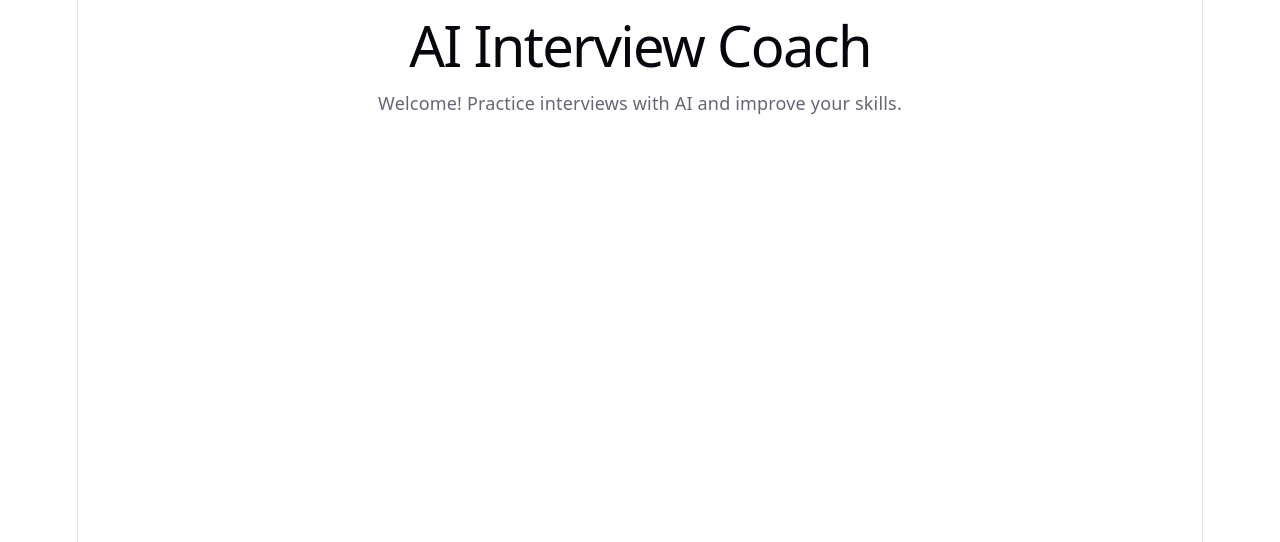
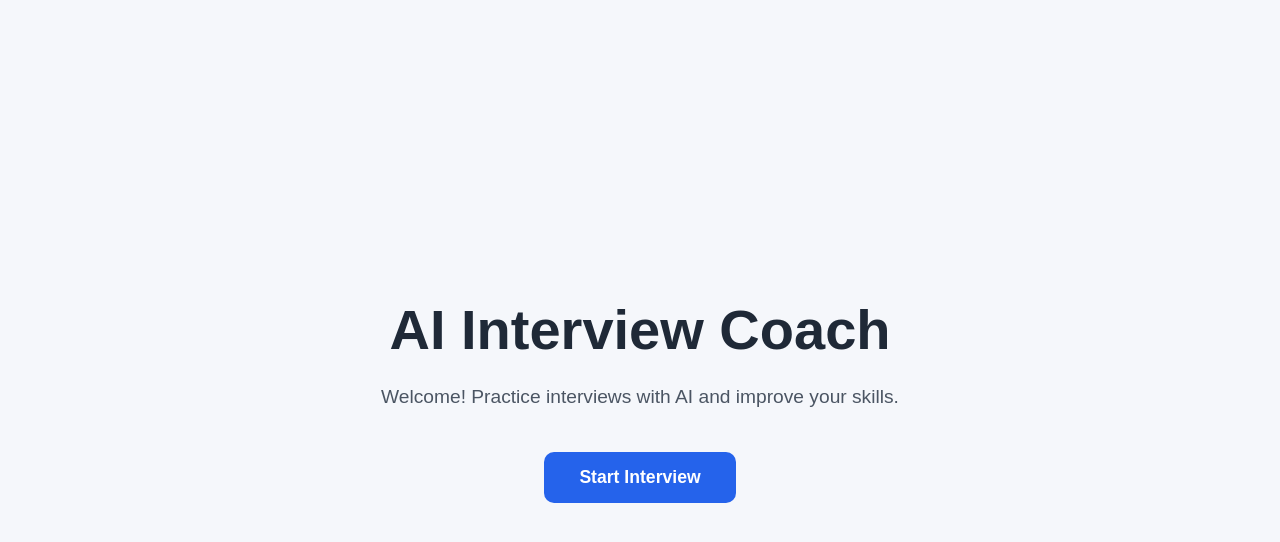
Before and after one commit to onamh/Interview-AI, a React app in the folder frontend/: page / in a window 1280 px wide. Shown: the top 542 px of the page. Built offline with nearby package versions, Linux system fonts and the light colour scheme; the HTML template or start-up script is replaced by a standard one.

Commit message:
Initial home page setup

```diff
--- a/frontend/src/App.css
+++ b/frontend/src/App.css
@@ -1,14 +1,4 @@
-.container {
-  text-align: center;
-  margin-top: 80px;
+#root {
+  width: 100%;
+  min-height: 100vh;
 }
-
-button {
-  padding: 12px 24px;
-  font-size: 16px;
-  cursor: pointer;
-}
-
-h2 {
-  margin-top: 30px;
-}
--- a/frontend/src/index.css
+++ b/frontend/src/index.css
@@ -1,111 +1,11 @@
-:root {
-  --text: #6b6375;
-  --text-h: #08060d;
-  --bg: #fff;
-  --border: #e5e4e7;
-  --code-bg: #f4f3ec;
-  --accent: #aa3bff;
-  --accent-bg: rgba(170, 59, 255, 0.1);
-  --accent-border: rgba(170, 59, 255, 0.5);
-  --social-bg: rgba(244, 243, 236, 0.5);
-  --shadow:
-    rgba(0, 0, 0, 0.1) 0 10px 15px -3px, rgba(0, 0, 0, 0.05) 0 4px 6px -2px;
-
-  --sans: system-ui, 'Segoe UI', Roboto, sans-serif;
-  --heading: system-ui, 'Segoe UI', Roboto, sans-serif;
-  --mono: ui-monospace, Consolas, monospace;
-
-  font: 18px/145% var(--sans);
-  letter-spacing: 0.18px;
-  color-scheme: light dark;
-  color: var(--text);
-  background: var(--bg);
-  font-synthesis: none;
-  text-rendering: optimizeLegibility;
-  -webkit-font-smoothing: antialiased;
-  -moz-osx-font-smoothing: grayscale;
-
-  @media (max-width: 1024px) {
-    font-size: 16px;
-  }
-}
-
-@media (prefers-color-scheme: dark) {
-  :root {
-    --text: #9ca3af;
-    --text-h: #f3f4f6;
-    --bg: #16171d;
-    --border: #2e303a;
-    --code-bg: #1f2028;
-    --accent: #c084fc;
-    --accent-bg: rgba(192, 132, 252, 0.15);
-    --accent-border: rgba(192, 132, 252, 0.5);
-    --social-bg: rgba(47, 48, 58, 0.5);
-    --shadow:
-      rgba(0, 0, 0, 0.4) 0 10px 15px -3px, rgba(0, 0, 0, 0.25) 0 4px 6px -2px;
-  }
-
-  #social .button-icon {
-    filter: invert(1) brightness(2);
-  }
+* {
+  margin: 0;
+  padding: 0;
+  box-sizing: border-box;
 }
 
 body {
-  margin: 0;
+  font-family: Arial, Helvetica, sans-serif;
+  background-color: #f5f7fb;
+  color: #1f2937;
 }
-
-#root {
-  width: 1126px;
-  max-width: 100%;
-  margin: 0 auto;
-  text-align: center;
-  border-inline: 1px solid var(--border);
-  min-height: 100svh;
-  display: flex;
-  flex-direction: column;
-  box-sizing: border-box;
-}
-
-h1,
-h2 {
-  font-family: var(--heading);
-  font-weight: 500;
-  color: var(--text-h);
-}
-
-h1 {
-  font-size: 56px;
-  letter-spacing: -1.68px;
-  margin: 32px 0;
-  @media (max-width: 1024px) {
-    font-size: 36px;
-    margin: 20px 0;
-  }
-}
-h2 {
-  font-size: 24px;
-  line-height: 118%;
-  letter-spacing: -0.24px;
-  margin: 0 0 8px;
-  @media (max-width: 1024px) {
-    font-size: 20px;
-  }
-}
-p {
-  margin: 0;
-}
-
-code,
-.counter {
-  font-family: var(--mono);
-  display: inline-flex;
-  border-radius: 4px;
-  color: var(--text-h);
-}
-
-code {
-  font-size: 15px;
-  line-height: 135%;
-  padding: 4px 8px;
-  background: var(--code-bg);
-}
--- /dev/null
+++ b/frontend/src/pages/home.css
@@ -0,0 +1,51 @@
+
+.home-container {
+    display: flex;
+    flex-direction: column;
+    justify-content: center;
+    align-items: center;
+    height: 100vh;
+    text-align: center;
+    padding: 20px;
+    background-color: #f5f7fb;
+}
+
+/* Main heading */
+.home-container h1 {
+    font-size: 3.5rem;
+    color: #1f2937;
+    margin-bottom: 20px;
+}
+
+/* Description */
+.home-container p {
+    max-width: 700px;
+    font-size: 1.2rem;
+    color: #4b5563;
+    line-height: 1.6;
+    margin-bottom: 40px;
+}
+
+/* Start Interview Button */
+.home-container button {
+    background-color: #2563eb;
+    color: white;
+    border: none;
+    padding: 15px 35px;
+    font-size: 1.1rem;
+    font-weight: 600;
+    border-radius: 10px;
+    cursor: pointer;
+    transition: all 0.3s ease;
+}
+
+/* Hover effect */
+.home-container button:hover {
+    background-color: #1d4ed8;
+    transform: translateY(-2px);
+}
+
+/* Click effect */
+.home-container button:active {
+    transform: scale(0.98);
+}
--- a/frontend/src/pages/home.jsx
+++ b/frontend/src/pages/home.jsx
@@ -1,8 +1,20 @@
+import { useNavigate } from "react-router-dom";
+import "./Home.css";
+
 function Home() {
+  const navigate = useNavigate();
+
   return (
-    <div>
+    <div className="home-container">
       <h1>AI Interview Coach</h1>
-      <p>Welcome! Practice interviews with AI and improve your skills.</p>
+
+      <p>
+        Welcome! Practice interviews with AI and improve your skills.
+      </p>
+
+      <button onClick={() => navigate("/setup")}>
+        Start Interview
+      </button>
     </div>
   );
 }
```
